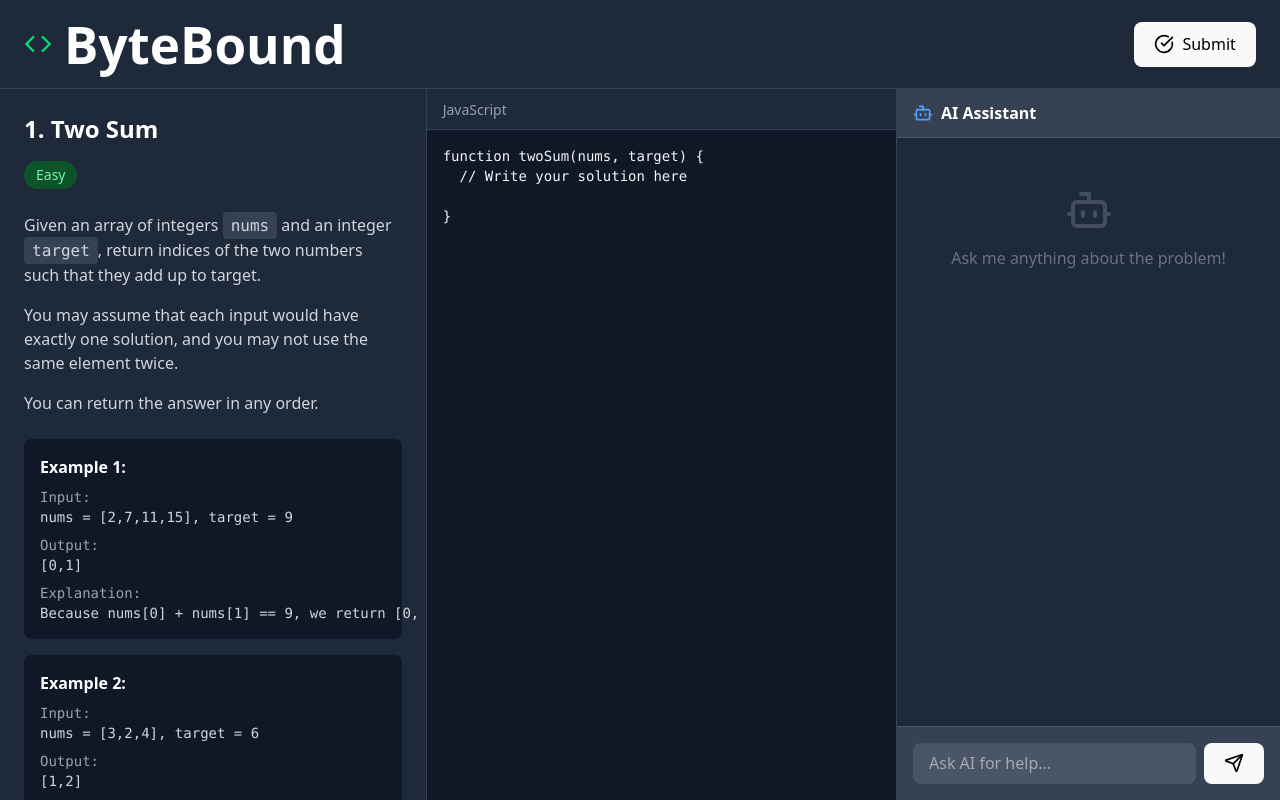
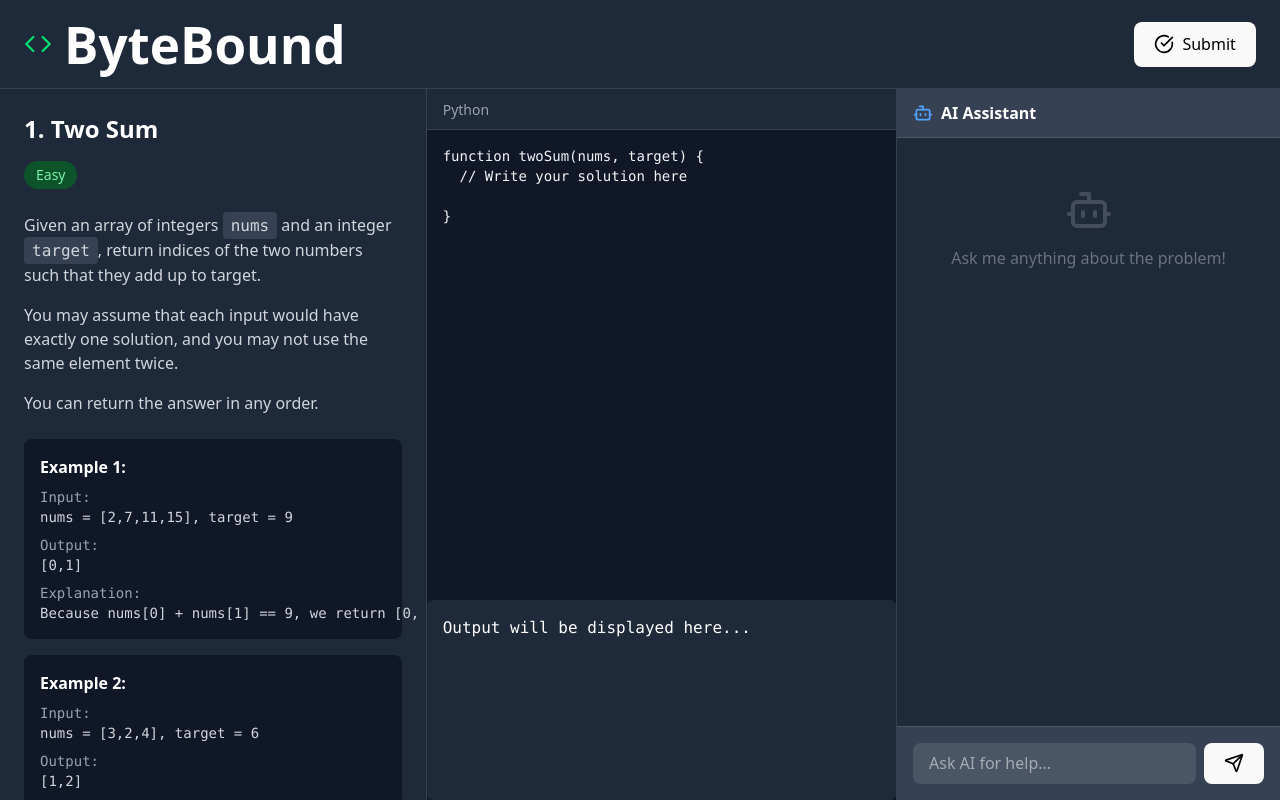
Before and after one commit to PaoloMazzon/ByteBound, a React (Vite) app in the folder react_frontend/bytebound/: page / in a window 1280 px wide. Built offline with nearby package versions, Linux system fonts and the light colour scheme.

Commit message:
ui code output box

```diff
--- a/react_frontend/bytebound/src/App.jsx
+++ b/react_frontend/bytebound/src/App.jsx
@@ -1,6 +1,8 @@
 import React, { useState, useRef, useEffect } from 'react';
 import { Send, Bot, User, Code, CheckCircle } from 'lucide-react';
 import './App.css'
+
+import CodeOutputBox from './components/OutpuBox.jsx';
 
 export default function LeetCodeClone() {
   const [code, setCode] = useState(`function twoSum(nums, target) {
@@ -191,7 +193,7 @@
         {/* Middle Panel - Code Editor */}
         <div className="flex-1 flex flex-col bg-gray-900">
           <div className="bg-gray-800 px-4 py-2 border-b border-gray-700">
-            <span className="text-sm text-gray-400">JavaScript</span>
+            <span className="text-sm text-gray-400">Python</span>
           </div>
           <textarea
             value={code}
@@ -200,6 +202,9 @@
             spellCheck="false"
             style={{ fontFamily: 'Monaco, Consolas, "Courier New", monospace' }}
           />
+          <div>
+            <CodeOutputBox code={"Output will be displayed here..."} />
+          </div>
         </div>
 
         {/* Right Panel - AI Chat */}
--- /dev/null
+++ b/react_frontend/bytebound/src/components/OutpuBox.jsx
@@ -0,0 +1,14 @@
+    // CodeOutputBox.jsx
+    import React from 'react';
+
+    const CodeOutputBox = ({ code }) => {
+      return (
+        <div className="bg-gray-800 text-white p-4 rounded-md font-mono overflow-auto h-50">
+          <pre>
+            <code>{code}</code>
+          </pre>
+        </div>
+      );
+    };
+
+    export default CodeOutputBox;
```
